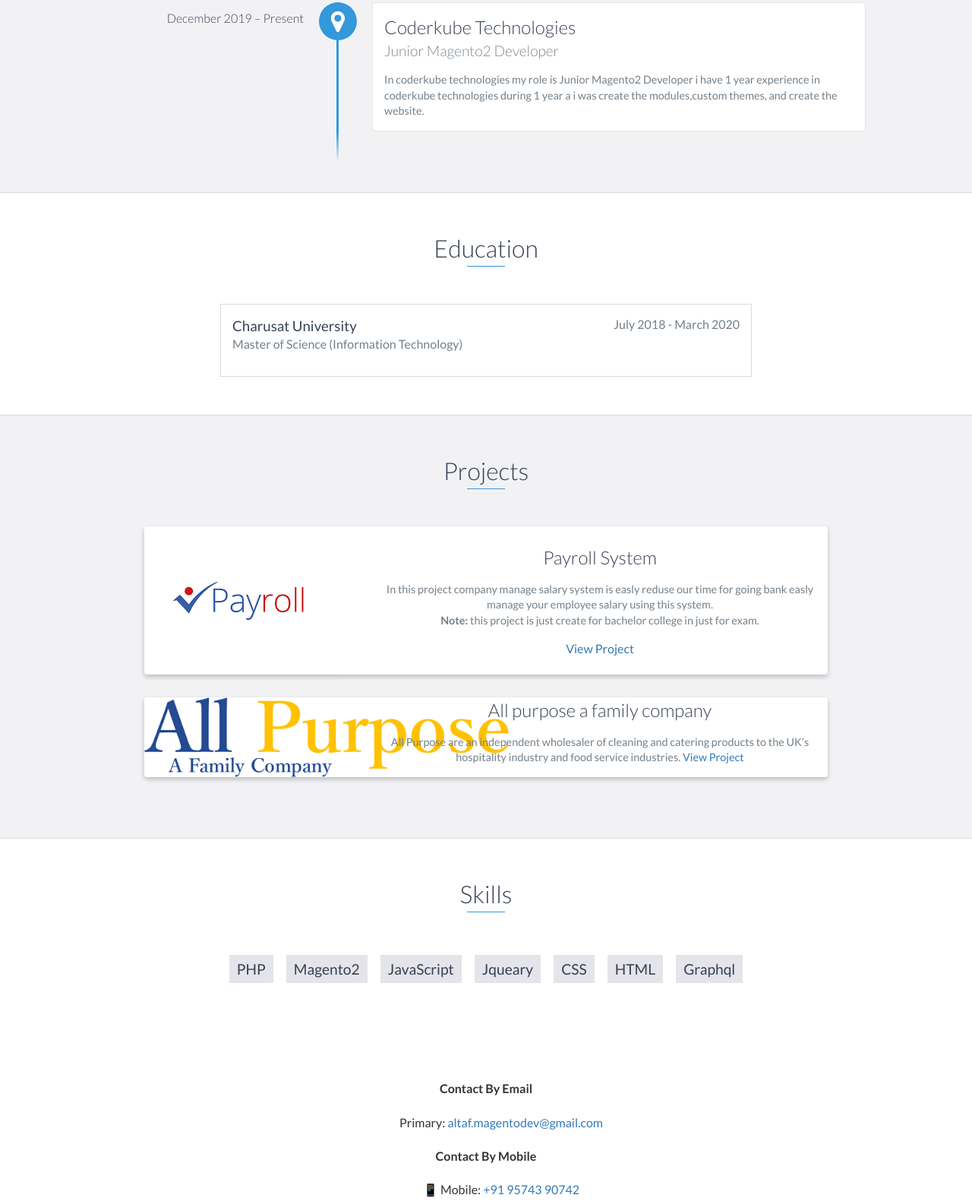
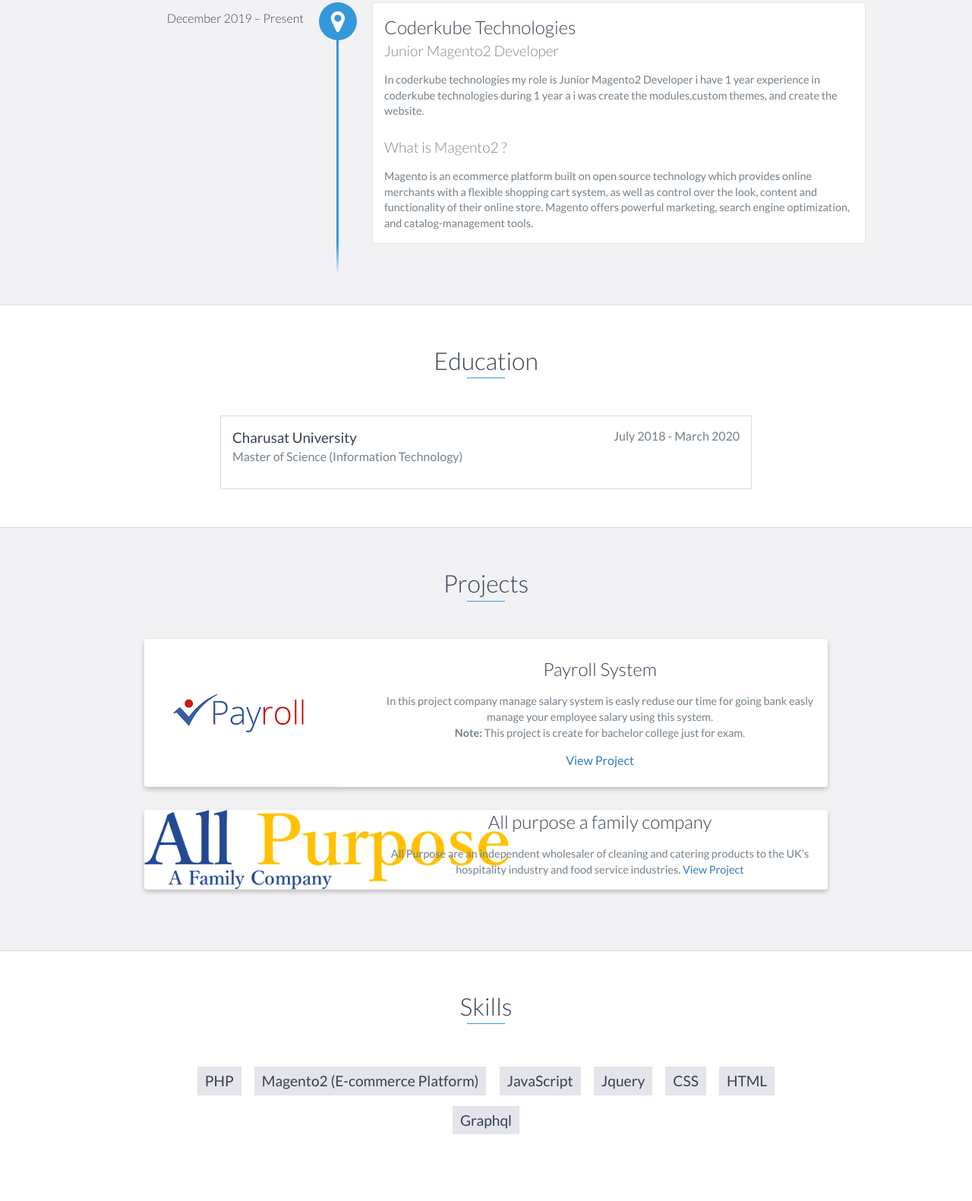
Before and after one commit to altafmagentodev/altafmagentodev.github.io, a website: page index.html in a window 1280 px wide. Shown: the part 1264-2845 px from the top of the page at 76% size. Drawn offline with nearby package versions, Linux system fonts and the light colour scheme.

Commit message:
modify index

```diff
--- a/index.html
+++ b/index.html
@@ -99,6 +99,11 @@
                 <p>
                     In coderkube technologies my role is Junior Magento2 Developer i have 1 year experience in coderkube technologies during 1 year a i was create the modules,custom themes, and create the website.
                 </p>
+                <br>
+                <h4>What is Magento2 ?</h4>
+                <p>
+                    Magento is an ecommerce platform built on open source technology which provides online merchants with a flexible shopping cart system, as well as control over the look, content and functionality of their online store. Magento offers powerful marketing, search engine optimization, and catalog-management tools.
+                </p>
             </div>
 
             <!-- <div data-date="September 2015 – September 2016">
@@ -165,7 +170,7 @@
                         <h3>Payroll System</h3>
                         <p>
                             In this project company manage salary system is easly reduse our time for going bank easly manage your employee salary using this system.<br>
-                            <b>Note:</b> this project is just create for bachelor college in just for exam.
+                            <b>Note:</b> This project is create for bachelor college just for exam.
                         </p>
                         <a href="#">View Project</a>
                     </div>
@@ -198,9 +203,9 @@
         <h2 class="heading">Skills</h2>
         <ul>
             <li>PHP</li>
-            <li>Magento2</li>
+            <li>Magento2 (E-commerce Platform)</li>
             <li>JavaScript</li>
-            <li>Jqueary</li>
+            <li>Jquery</li>
             <li>CSS</li>
             <li>HTML</li>
             <li>Graphql</li>
@@ -210,7 +215,7 @@
     <!-- End #skills -->
 
     <div id="contact">
-
+        <!-- <bin Touch </b> -->
         <div id="contact-form">
             <!-- <form method="POST" action="https://formspree.io/email@email.com">
                 <input type="hidden" name="_subject" value="Contact request from personal website" />
```
